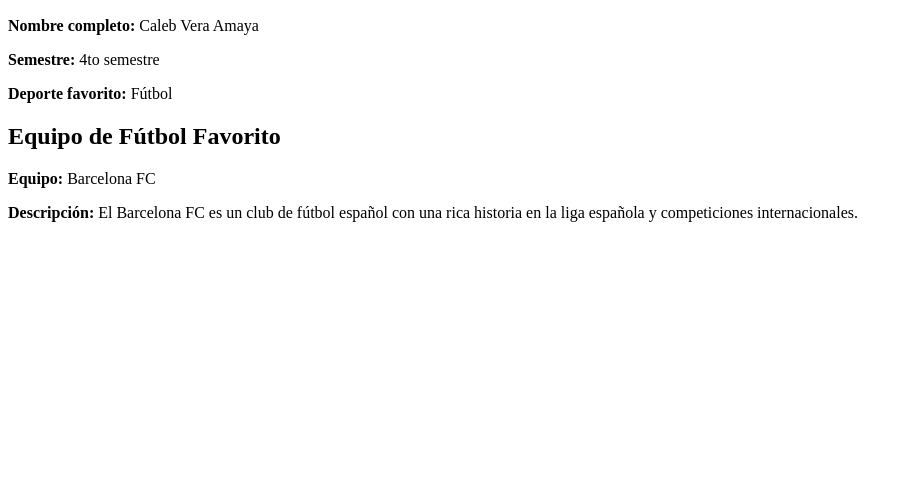
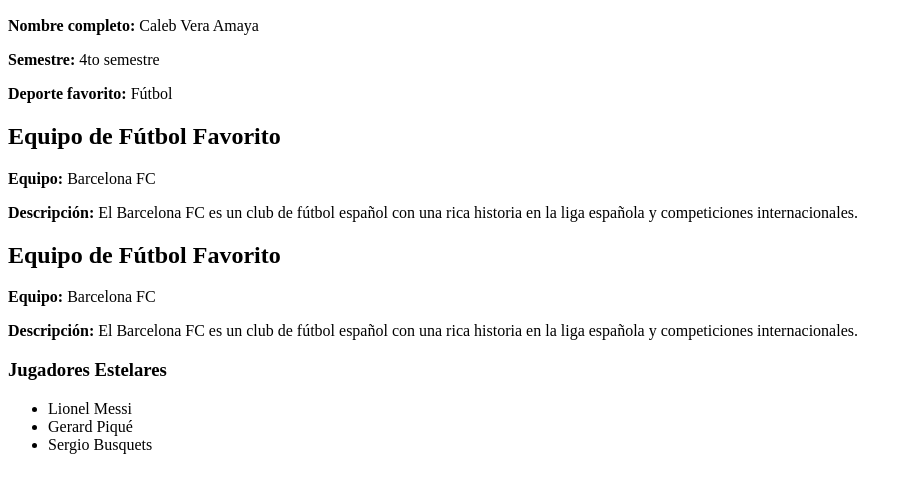
Before and after one commit to Caleb-V/PagQ, a plain HTML site: page index.html in a window 1280 px wide. Shown: the part 110-602 px from the top of the page, without its empty margins (0-912 px from the left). Drawn offline with Linux system fonts and the light colour scheme.

Commit message:
Se incluyo la informacion de los jugadores esteleares

```diff
--- a/index.html
+++ b/index.html
@@ -20,5 +20,16 @@
         <p><strong>Equipo:</strong> Barcelona FC</p>
         <p><strong>Descripción:</strong> El Barcelona FC es un club de fútbol español con una rica historia en la liga española y competiciones internacionales.</p>
     </section>
+    <section>
+        <h2>Equipo de Fútbol Favorito</h2>
+        <p><strong>Equipo:</strong> Barcelona FC</p>
+        <p><strong>Descripción:</strong> El Barcelona FC es un club de fútbol español con una rica historia en la liga española y competiciones internacionales.</p>
+        <h3>Jugadores Estelares</h3>
+        <ul>
+            <li>Lionel Messi</li>
+            <li>Gerard Piqué</li>
+            <li>Sergio Busquets</li>
+        </ul>
+    </section>
 </body>
 </html>
```
